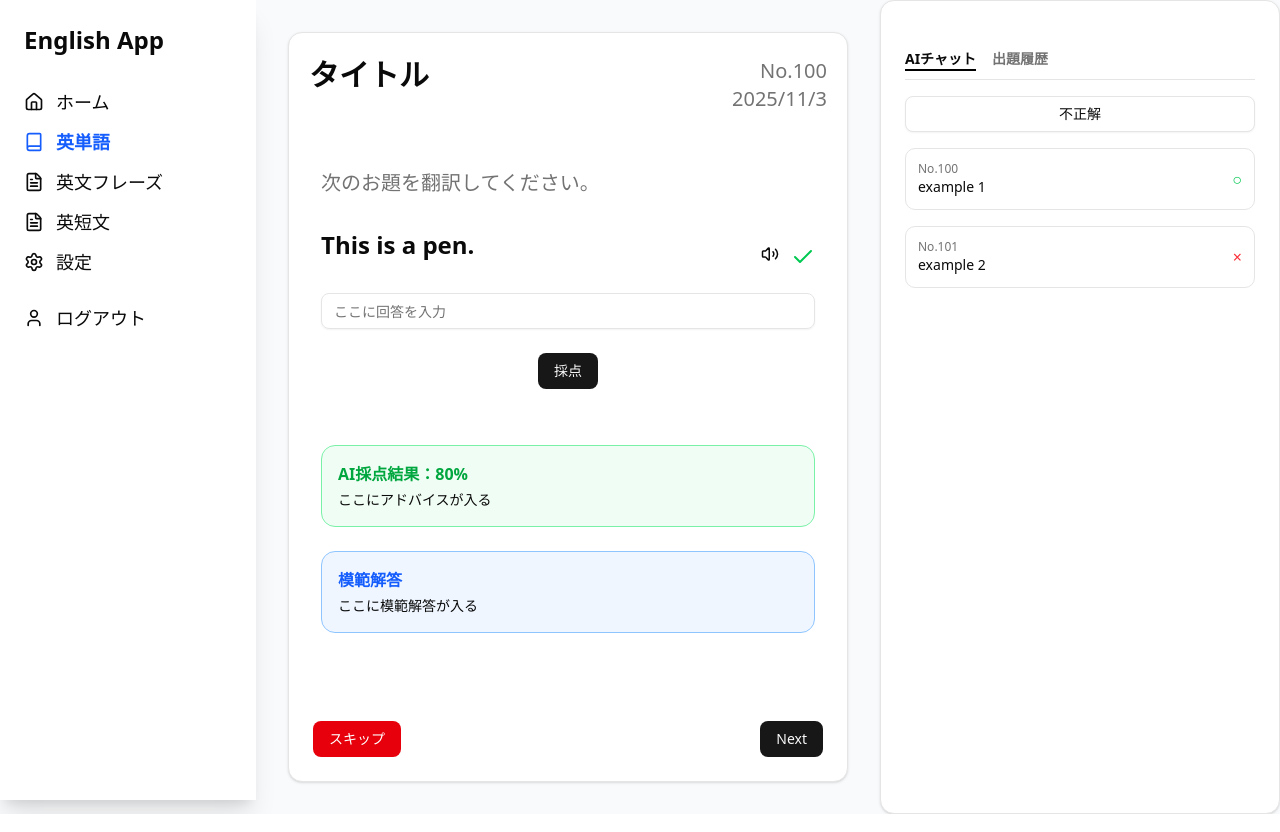
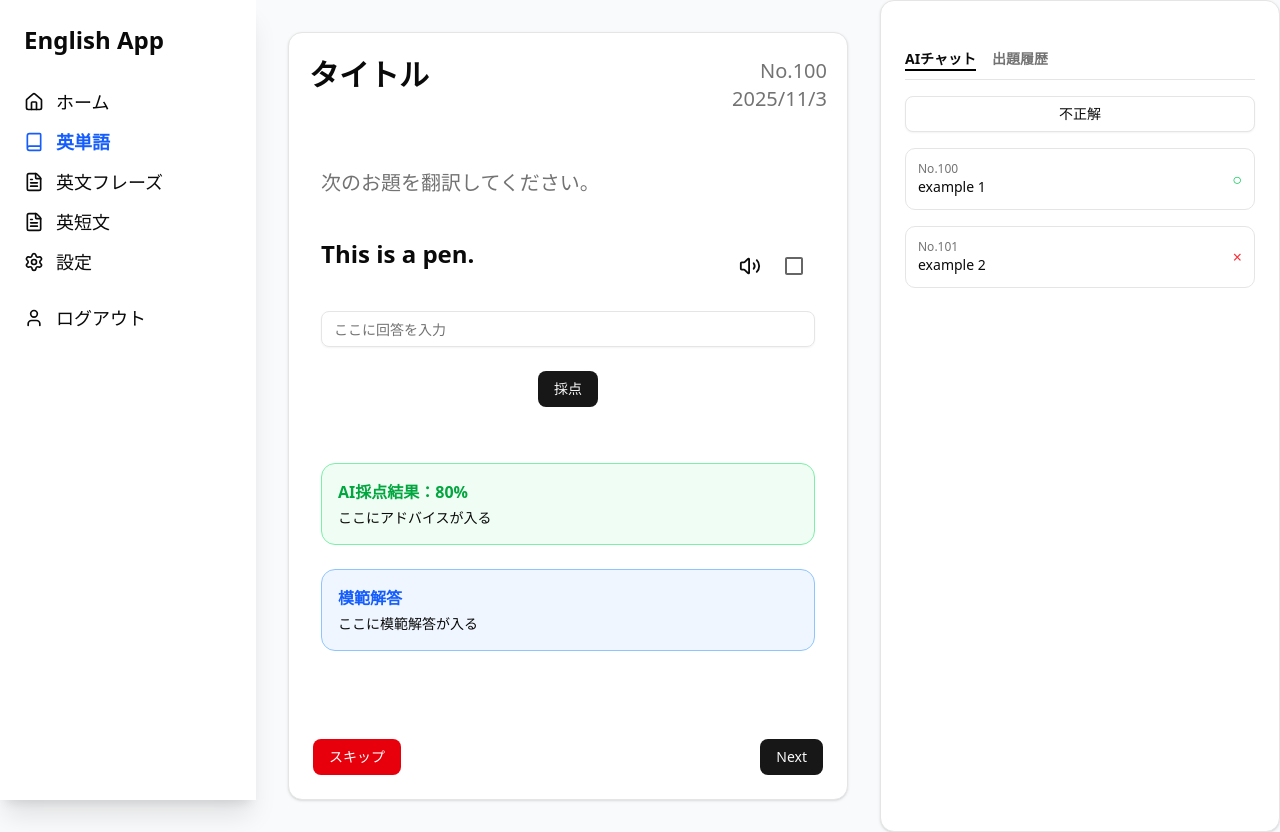
Before and after one commit to yuuki9089/learn-eng-app, a Next.js app: page /words in a window 1280 px wide. Built offline with nearby package versions, Linux system fonts and the light colour scheme.

Commit message:
Add: チェックボックスの実装

```diff
--- a/components/mainpanel.tsx
+++ b/components/mainpanel.tsx
@@ -1,8 +1,10 @@
 import Container from '@mui/material/Container';
+import CheckBox from '@mui/material/Checkbox';
 import { Check, Home, LogOut, Settings, BookOpen, FileText, MessageSquare, Volume2 } from "lucide-react";
 import { Card, CardContent } from "@/components/ui/card";
 import { Input } from "@/components/ui/input";
 import { Button } from "@/components/ui/button";
+import { FormGroup } from '@mui/material';
 
 type MainPanelProps = {
     title: string;
@@ -32,9 +34,10 @@ export default function MainPanel(props: MainPanelProps) {
                             <div className="w-full flex items-center gap-3 flex justify-between">
 
                                 <p className="text-2xl font-semibold">This is a pen.</p>
-                                <div className="mt-auto pt-6 flex gap-3">
-                                    <Volume2 size={18} className="cursor-pointer" />
-                                    <Check className="text-green-500" />
+                                <div className="mt-auto pt-6 flex gap-3 items-center">
+                                    <Volume2 size={22} className="cursor-pointer" />
+                                    <CheckBox color='success'/>
+                                    {/* <Check className="text-green-500" /> */}
                                 </div>
                             </div>
 
```
